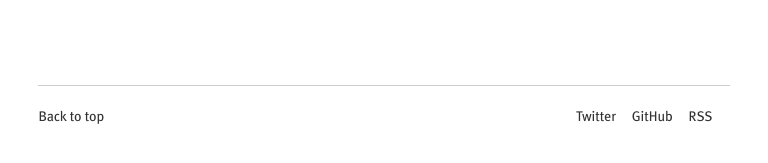
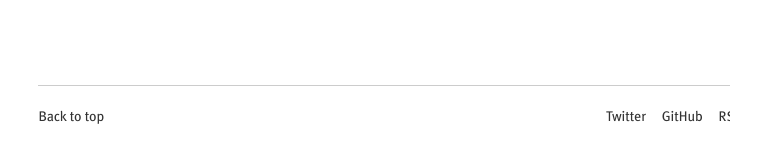
Before and after one commit to aacyun/jianxioy.github.com, a Jekyll site: the page built from index.html, in a window 768 px wide. Shown: the part 673-836 px from the top of the page. Built offline with Jekyll 4.4.1, drawn with Linux system fonts in a browser that asks for light colours; Markdown is read by kramdown in place of the engine named in the settings.

Commit message:
Testing phone.

```diff
--- a/static/css/layout.css
+++ b/static/css/layout.css
@@ -180,7 +180,7 @@ a:hover {
 		}
 		.offsite-links {
 			position: relative;
-			left: 300px;
+			left: 330px;
 			top: -21px;
 		}
 	}
```
